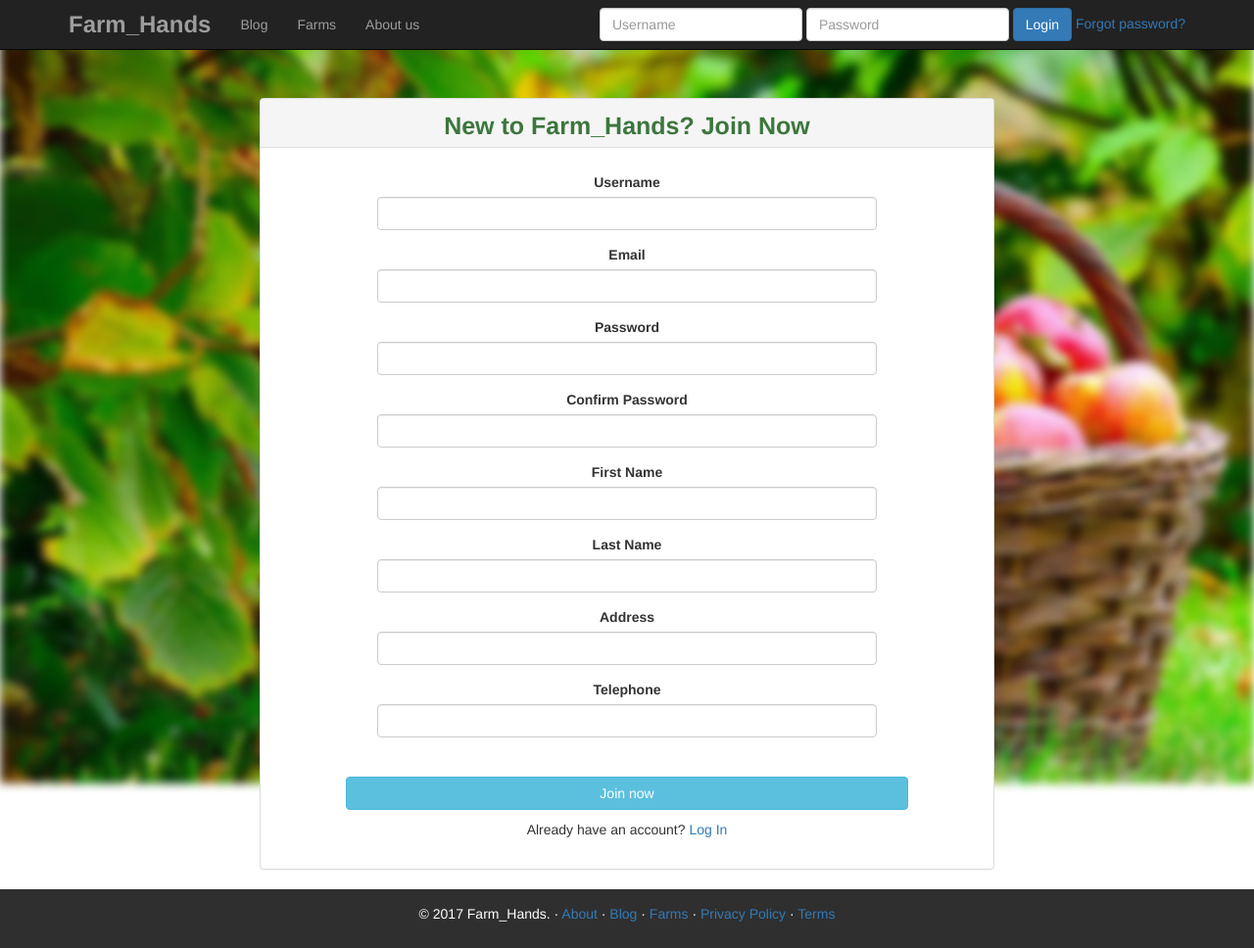
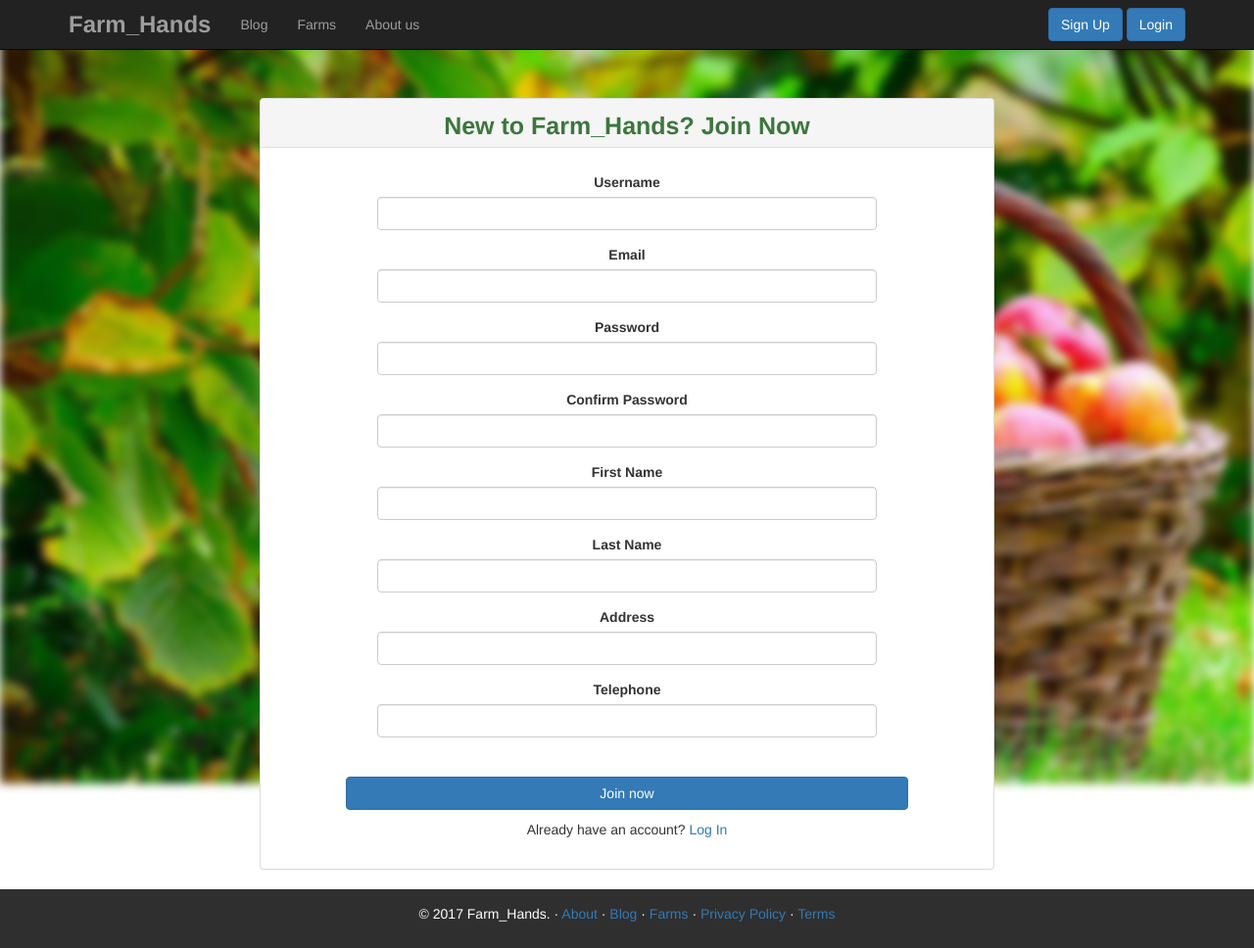
Before and after one commit to kalpanibhagya/FarmHands, a CodeIgniter app: page /FarmHands/index.php/main/index in a window 1280 px wide. Shown: the whole page at 98% size. Run offline with CodeIgniter, Linux system fonts and the light colour scheme; some libraries are stand-ins or nearby versions.

Commit message:
Change button style

```diff
--- a/application/views/Main_view.php
+++ b/application/views/Main_view.php
@@ -73,10 +73,8 @@
                     <li><a href="<?php echo base_url();?>about">About us</a></li>
                 </ul>
                 <form class="navbar-form navbar-right" action="<?php echo base_url()?>main/login_validation" method="post">
-                    <div class="form-group"><input type="text" class="form-control" name="username" placeholder="Username"></div>
-                    <div class="form-group"><input type="password" class="form-control" name="password" placeholder="Password"></div>
-                    <input type="submit" class="btn btn-primary" name="Login" value="Login">
-                    <a href="#">Forgot password?</a><?php echo $this->session->flashdata('error'); ?><span class="text-danger"><?php echo form_error('username')?></span><span class="text-danger"><?php echo form_error('password')?></span>
+                    <a class="btn btn-primary" href="<?php echo base_url(); ?>main" role="button">Sign Up</a>
+                    <a class="btn btn-primary" href="<?php echo base_url(); ?>main/login" role="button">Login</a>
                 </form>
             </div>
         </div>
@@ -139,7 +137,7 @@
                                 </div>
                             </div>
                             <div class="form-group text-center">
-                                <input style="margin-bottom: 10px" type="submit" class="btn btn-info" name="Join Now" value="Join now">
+                                <input style="margin-bottom: 10px" type="submit" class="btn btn-primary" name="Join Now" value="Join now">
                                 <br/>
                                 Already have an account?<a href="<?php echo base_url(); ?>main/login"> Log In</a>
                             </div>
```
